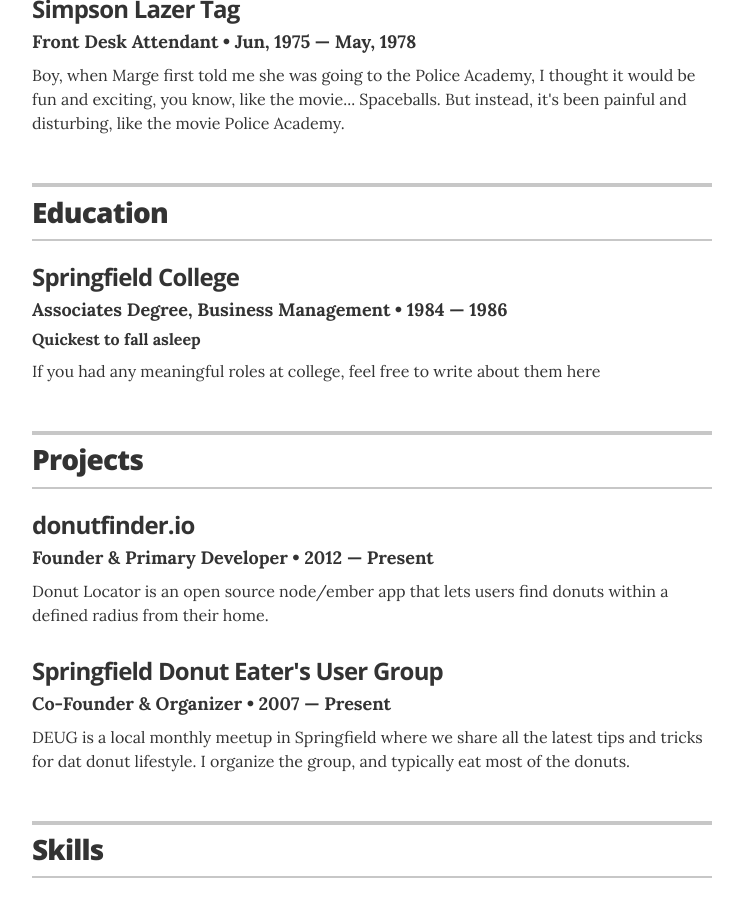
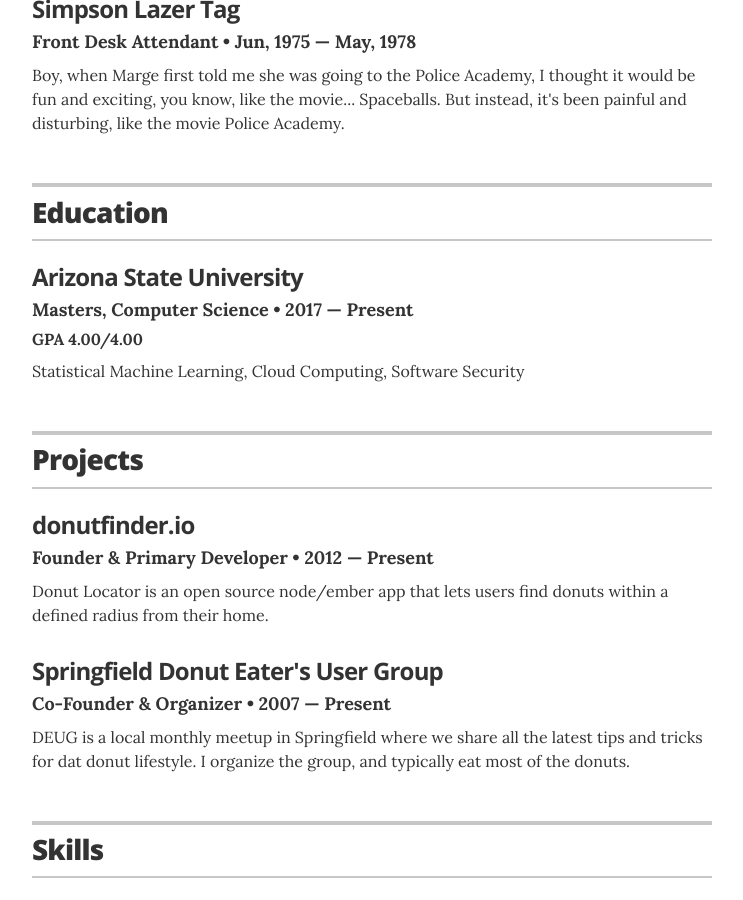
Before and after one commit to bilalba/bilalba.github.io, a Jekyll site: the page built from index.html, in a window 1280 px wide and 900 px high, scrolled down 1006 px. Shown: the whole window, without its empty margins (268-1011 px from the left). Built offline with Jekyll 4.4.1, drawn with Linux system fonts in a browser that asks for light colours.

Commit message:
added education

```diff
--- a/_data/education.yml
+++ b/_data/education.yml
@@ -1,6 +1,6 @@
 # Degree
-- degree: Associates Degree, Business Management
-  uni: Springfield College
-  year: 1984 &mdash; 1986
-  awards: Quickest to fall asleep
-  summary: If you had any meaningful roles at college, feel free to write about them here
+- degree: Masters, Computer Science
+  uni: Arizona State University
+  year: 2017 &mdash; Present
+  awards: GPA 4.00/4.00
+  summary: Statistical Machine Learning, Cloud Computing, Software Security
```
